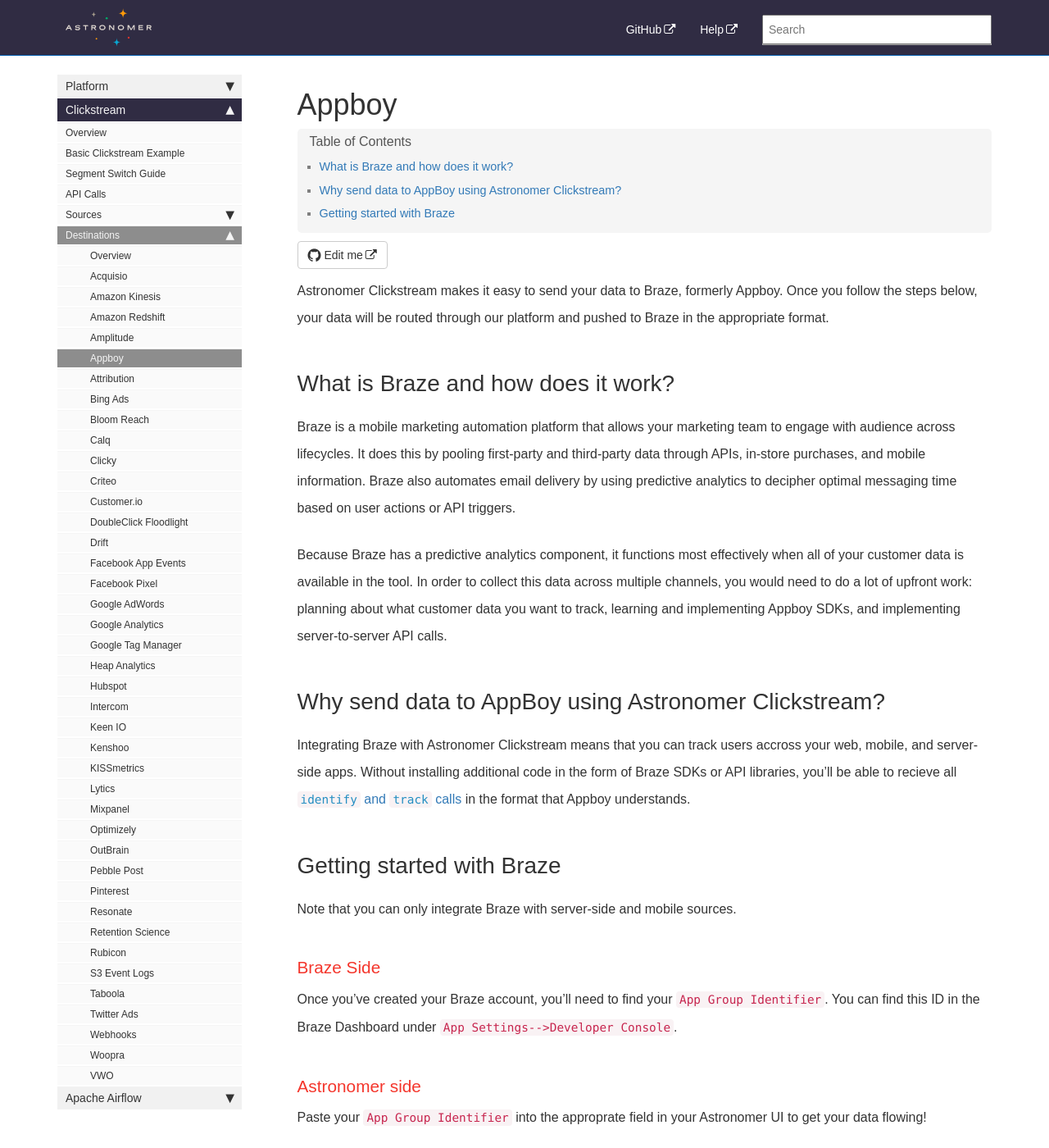
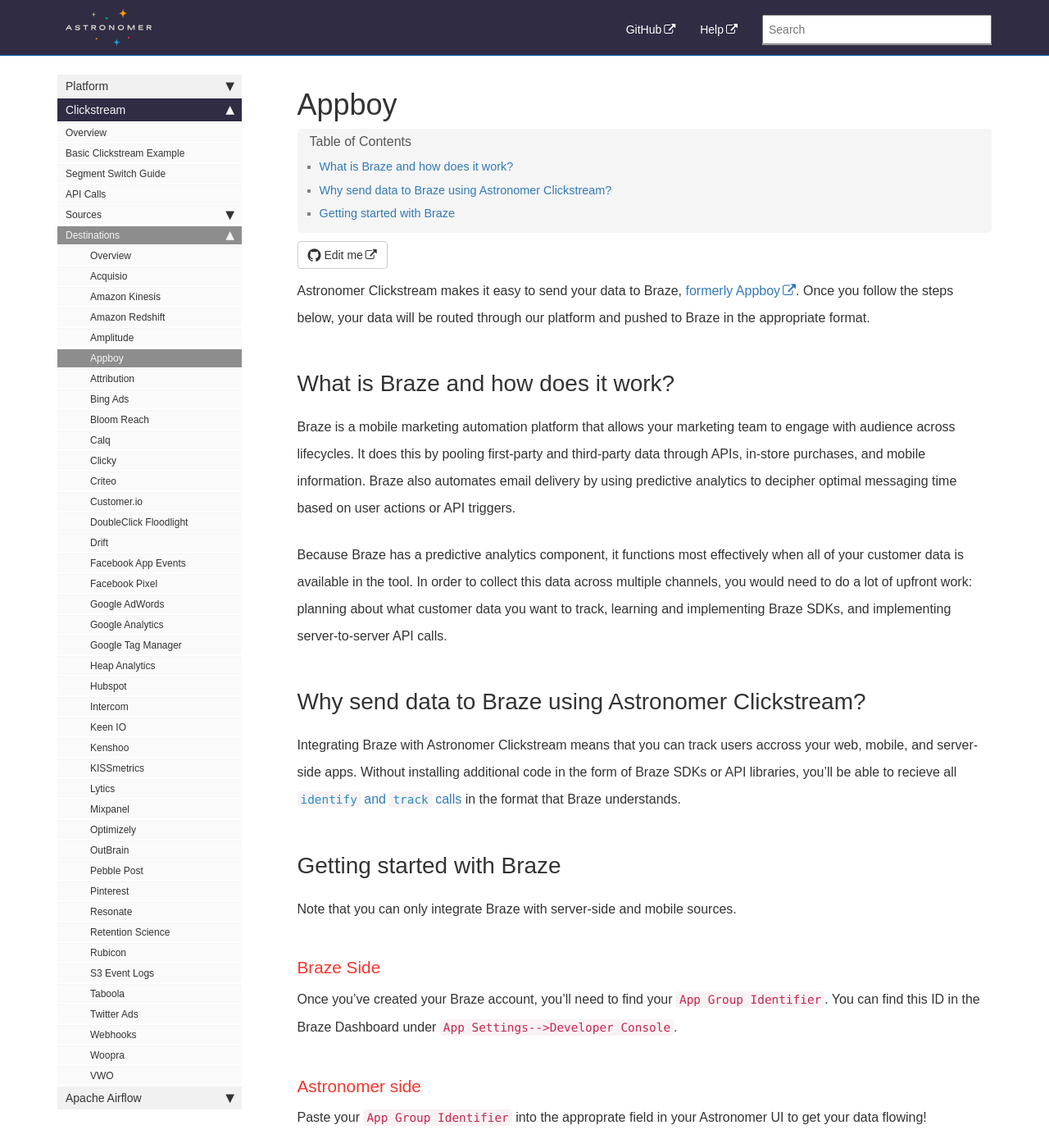
Before and after one commit to petedejoy/documentation, a Jekyll site: the page built from v2/clickstream/destinations/appboy.md, in a window 1280 px wide and 1400 px high. Shown: the whole window at 82% size. Built offline with Jekyll 4.4.1, drawn with Linux system fonts in a browser that asks for light colours; nearby versions of some CDN libraries; some web fonts are replaced; comment, search, counter and statistics services are not loaded.

Commit message:
AppBoy Final Update #73

```diff
--- a/v2/clickstream/destinations/appboy.md
+++ b/v2/clickstream/destinations/appboy.md
@@ -2,17 +2,17 @@
 title: Appboy
 sidebar: platform_sidebar
 ---
-Astronomer Clickstream makes it easy to send your data to Braze, formerly Appboy. Once you follow the steps below, your data will be routed through our platform and pushed to Braze in the appropriate format.
+Astronomer Clickstream makes it easy to send your data to Braze, [formerly Appboy](https://www.braze.com/documentation/braze_faqs/?utm_campaign=2017-Braze-Launch&utm_medium=Appboy-Dashboard&utm_source=Dashboard-Email). Once you follow the steps below, your data will be routed through our platform and pushed to Braze in the appropriate format.
 
 ## What is Braze and how does it work?
 
 Braze is a mobile marketing automation platform that allows your marketing team to engage with audience across lifecycles. It does this by pooling first-party and third-party data through APIs, in-store purchases, and mobile information. Braze also automates email delivery by using predictive analytics to decipher optimal messaging time based on user actions or API triggers.
 
-Because Braze has a predictive analytics component, it functions most effectively when all of your customer data is available in the tool. In order to collect this data across multiple channels, you would need to do a lot of upfront work: planning about what customer data you want to track, learning and implementing Appboy SDKs, and implementing server-to-server API calls.
+Because Braze has a predictive analytics component, it functions most effectively when all of your customer data is available in the tool. In order to collect this data across multiple channels, you would need to do a lot of upfront work: planning about what customer data you want to track, learning and implementing Braze SDKs, and implementing server-to-server API calls.
 
-## Why send data to AppBoy using Astronomer Clickstream?
+## Why send data to Braze using Astronomer Clickstream?
 
-Integrating Braze with Astronomer Clickstream means that you can track users accross your web, mobile, and server-side apps. Without installing additional code in the form of Braze SDKs or API libraries, you'll be able to recieve all [`identify` and `track` calls](,,/calls.html) in the format that Appboy understands.
+Integrating Braze with Astronomer Clickstream means that you can track users accross your web, mobile, and server-side apps. Without installing additional code in the form of Braze SDKs or API libraries, you'll be able to recieve all [`identify` and `track` calls](,,/calls.html) in the format that Braze understands.
 
 ## Getting started with Braze
 
```
